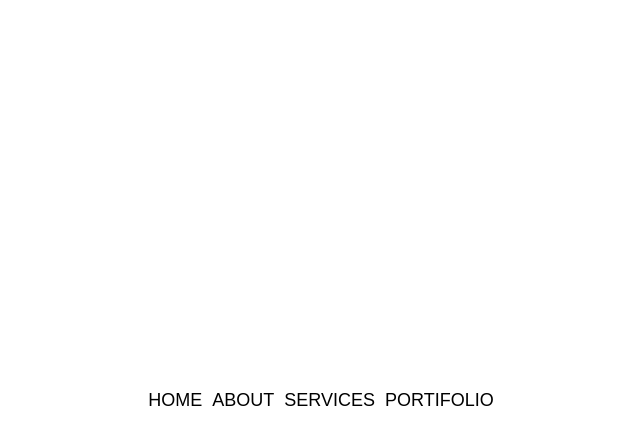
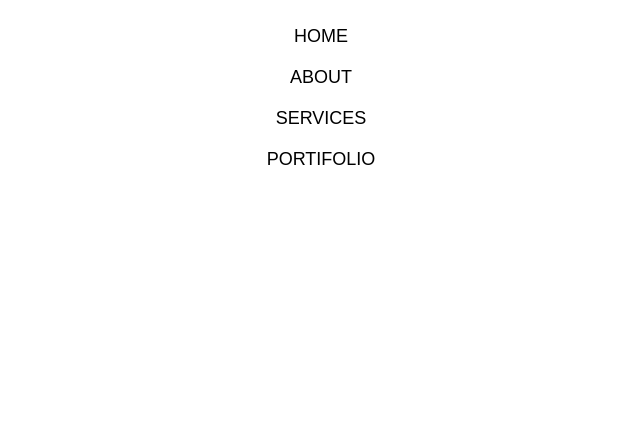
Before and after one commit to HenriOne/Menu-Hover-Animation, a plain HTML site: page index.html in a window 1280 px wide. Shown: the whole page, without its empty margins (319-959 px from the left). Drawn offline with Linux system fonts and the light colour scheme.

Commit message:
Reformulação, sem display flex.

```diff
--- a/style.css
+++ b/style.css
@@ -1,39 +1,33 @@
 body {
-  margin: 0;
-  padding: 0;
-  display: flex;
-  justify-content: center;
-  align-items: center;
   height: 100vh;
   background: #fff;
 }
 
 ul {
-  margin: 50;
+  margin: 1;
   padding: 0;
-  display: flex;
+  text-align: center;
+  text-decoration: none;
 
 }
-ul li {
+ul li a{
   display: block;
-  position: relative;
   text-decoration: none;
-  padding: 5px;
+  padding: 10px;
   font-size: 18px;
   font-family: "Poppins", sans-serif;
   color: #000;
   text-transform: uppercase;
-  transition: 0.5s;
+  transition: 0.9s;
 }
 ul:hover li a {
-  transform: scale(1.5);
-  opacity: .2;
-  filter: blur(5px);
+  transform: scale(1.2);
+  opacity: .5;
+  filter: blur(3px);
 }
 
 ul li a:hover {
-  transform: scale(2);
-  color: red;
+  transform: scale(1.5);
   opacity: 1;
   filter: blur(0px);
 }
```
